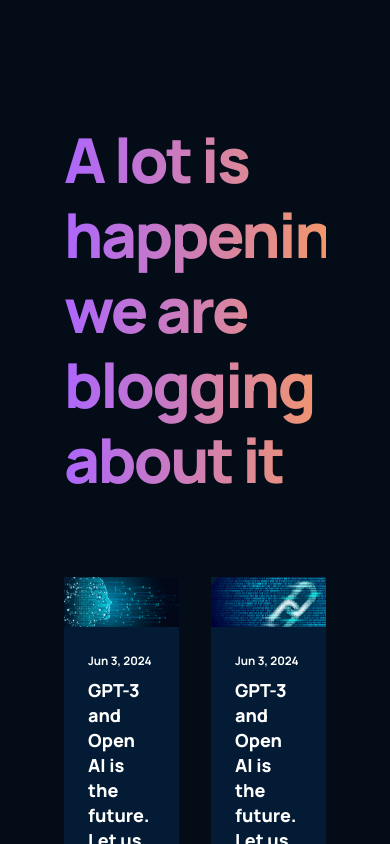
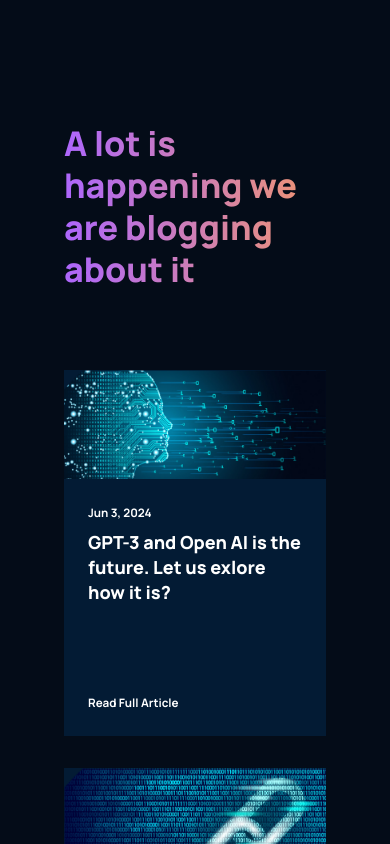
Before and after one commit to Sughnenter/gpt3-project, a React (Vite) app: page / in a window 390 px wide. Shown: the part 4620-5464 px from the top of the page. Built offline with nearby package versions, Linux system fonts and the light colour scheme.

Commit message:
finished styling the blog

```diff
--- a/src/containers/blog/Blog.css
+++ b/src/containers/blog/Blog.css
@@ -1,40 +1,76 @@
-.gpt3__blog{
+.gpt3__blog {
   display: flex;
   flex-direction: column;
 }
-.gpt3__blog-heading{
+
+.gpt3__blog-heading {
   width: 100%;
   text-align: left;
+
   margin-bottom: 5rem;
 }
-.gpt3__blog-heading h1{
+
+.gpt3__blog-heading h1 {
+  font-size: 62px;
+  line-height: 75px;
   font-family: var(--font-family);
   font-weight: 800;
-  font-size: 62px;
-  line-height: 75px;
-  letter-spacing: -0.04em;
 }
-.gpt3__blog-container{
+
+.gpt3__blog-container {
   display: flex;
   flex-direction: row;
 }
-.gpt3__blog-container_groupA{
+
+.gpt3__blog-container_groupA {
   flex: 0.75;
   margin-right: 2rem;
 }
-.gpt3__blog-container_groupB{
+
+.gpt3__blog-container_groupB {
   flex: 1;
+
   display: grid;
   grid-template-columns: repeat(2, 1fr);
   grid-gap: 2rem;
 }
 
-@media screen and (max-width:990px) {
-  .gpt3__blog-container{
+@media screen and (max-width: 990px) {
+  .gpt3__blog-container {
     flex-direction: column-reverse;
   }
-  .gpt3__blog-container_groupA{
+
+  .gpt3__blog-container_groupA {
     margin: 2rem 0;
   }
-  .gpt3__blog-container_groupA
+
+  .gpt3__blog-container_groupA .gpt3__blog-container_article {
+    width: 48%;
+  }
+
+  .gpt3__blog-container_groupA .gpt3__blog-container_article-image {
+    height: 250px;
+  }
 }
+
+@media screen and (max-width: 700px) {
+  .gpt3__blog-container_groupB {
+    grid-template-columns: repeat(1, 1fr);
+  }
+
+  .gpt3__blog-container_groupA .gpt3__blog-container_article {
+    width: 100%;
+  }
+
+  .gpt3__blog-heading h1 {
+    font-size: 46px;
+    line-height: 52px;
+  }
+}
+
+@media screen and (max-width: 550px) {
+  .gpt3__blog-heading h1 {
+    font-size: 34px;
+    line-height: 42px;
+  }
+}
```
